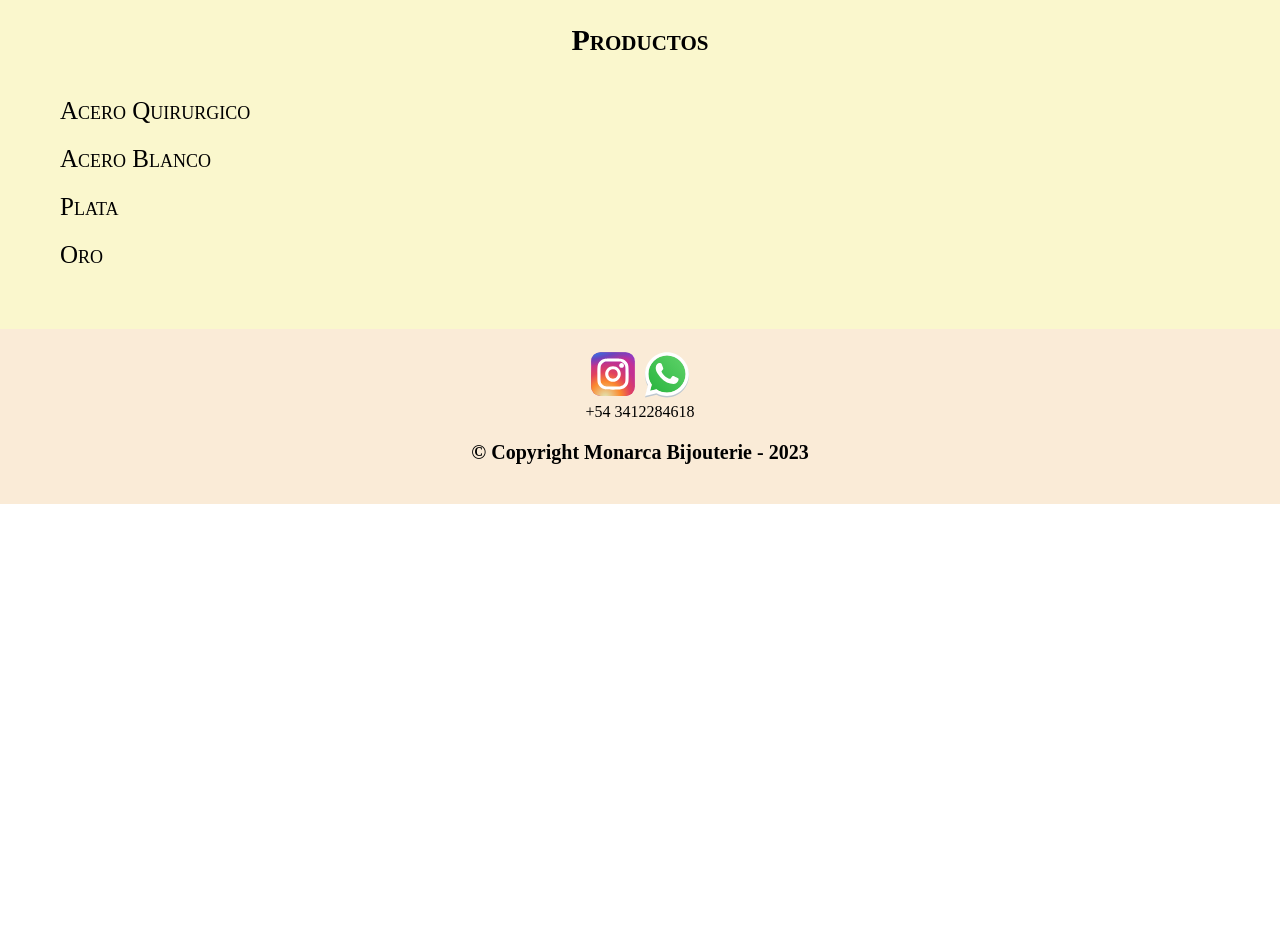
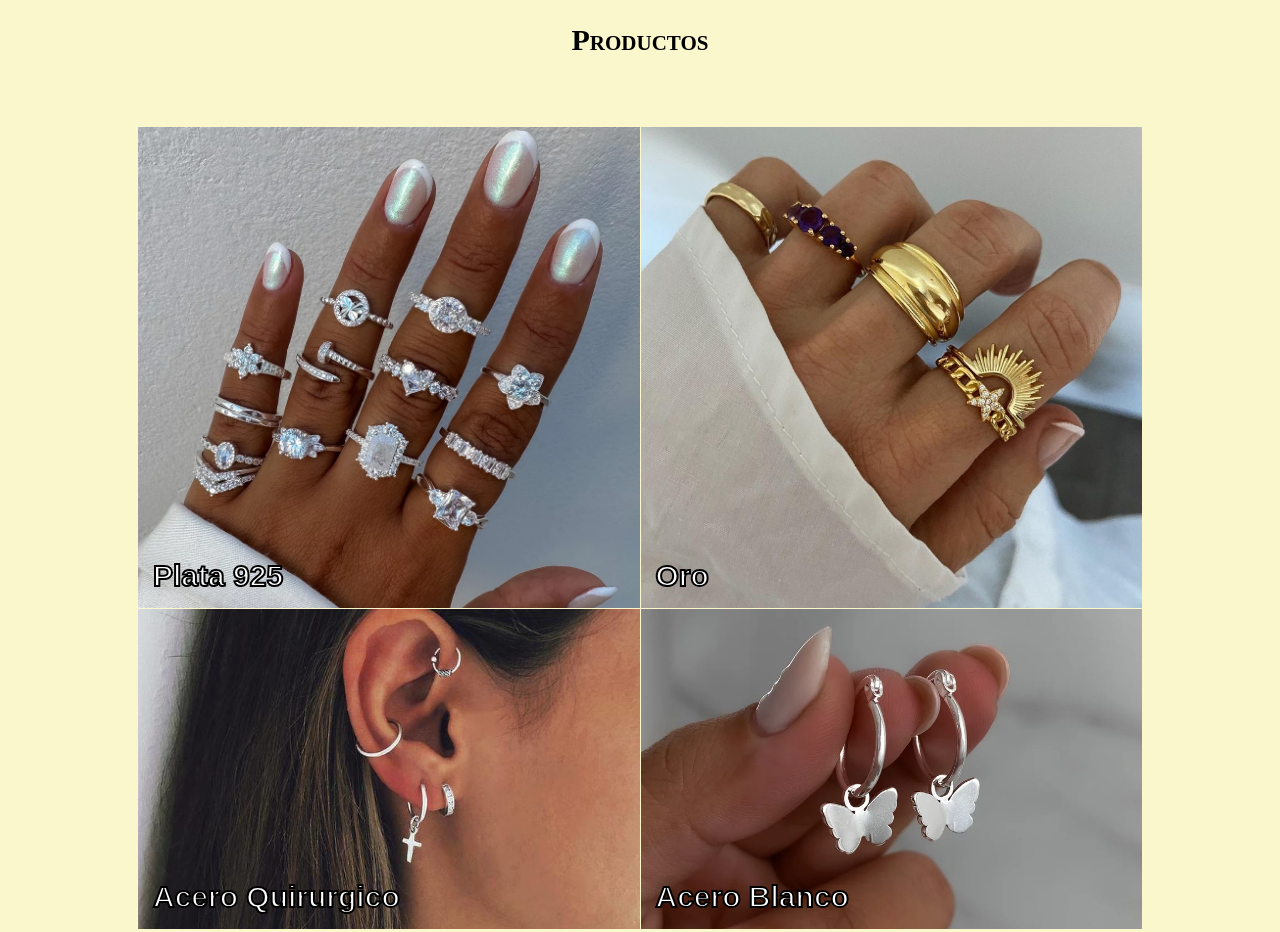
Before and after one commit to facundosantore/monarca, a plain HTML site: page pages/productos.html in a window 1280 px wide. Shown: the part 437-1369 px from the top of the page. Before the commit the page ends 941 px from the top, so only its background shows below. Drawn offline with Linux system fonts and the light colour scheme.

```diff
--- a/css/style.css
+++ b/css/style.css
@@ -235,8 +235,8 @@
 
     header nav ul{
         display: flex;
-
         gap: 25px;
+        text-align: center;
     }
 
 .contenedor{
--- a/pages/productos.html
+++ b/pages/productos.html
@@ -33,12 +33,32 @@
 <main>
     <section class="submenu">
     <h2>Productos</h2>
+    </section>
 
-        <li>Acero Quirurgico</li>
-        <li>Acero Blanco</li>
-        <li>Plata</li>
-        <li>Oro</li>
+<section>
+    <section class="contenedor">
+        <div class="aceroblanco">
+            <img src="./../assets/aceroblanco.webp" alt="" />
+            <p>Acero Blanco</p>
+        </div>
+        <div class="aceroquirurgico">
+            <img src="./../assets/aceroquirurgico.jpg" alt="" />
+            <p>Acero Quirurgico</p>
+        </div>
+        <div class="plata">
+            <img src="./../assets/plata.webp" alt="" />
+            <p>Plata 925</p>
+        </div>
+        <div class="oro">
+            <img src="./../assets/oro2.jpg" alt="" />
+            <p>Oro</p>
+        </div>
     </section>
+
+</section>
+
+
+
 
 </main>
 <footer>
```
Also changed, not shown: index.html (+1 -18 lines).
